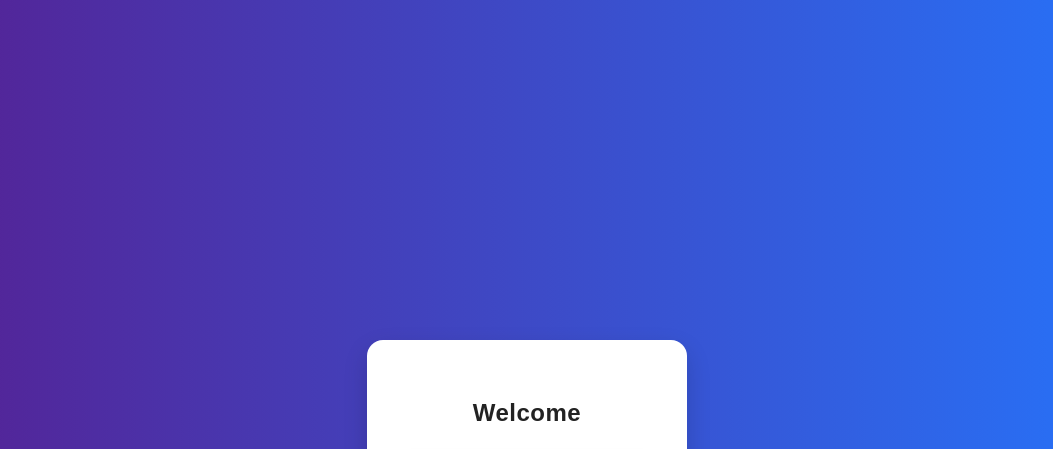
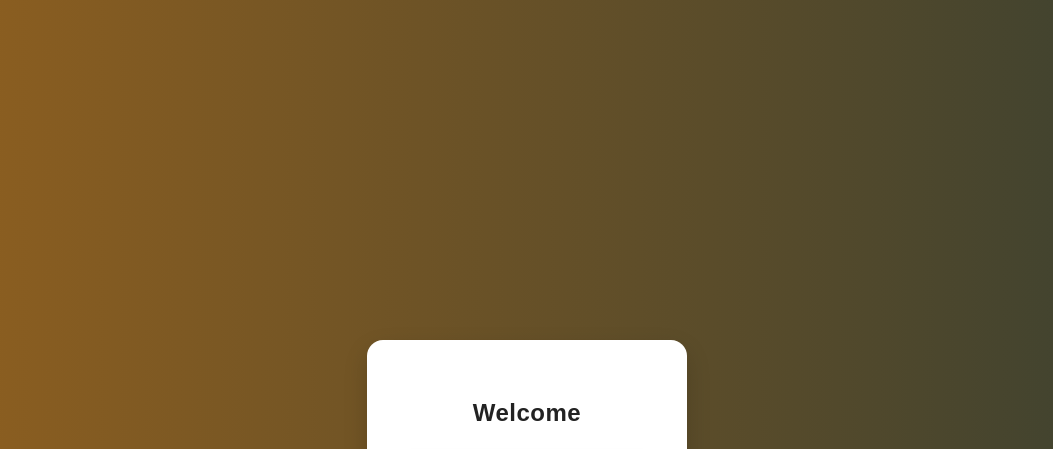
Before and after one commit to vishva514/ONLINE-SHOPPING, a plain HTML site: page index.html in a window 1280 px wide. Shown: the top 449 px of the page, without its empty margins (113-1166 px from the left). Drawn offline with nearby package versions, Linux system fonts and the light colour scheme.

Commit message:
changes in styles

```diff
--- a/index.html
+++ b/index.html
@@ -10,7 +10,7 @@
   <style>
     body {
   font-family: Arial, sans-serif;
-  background: linear-gradient(to right, #561f91, #2575fc);
+  background: linear-gradient(to right, #91601f, #3c4130);
   display: flex;
   justify-content: center;
   align-items: center;
```
Also changed, not shown: styles.css (+8 -11 lines).
